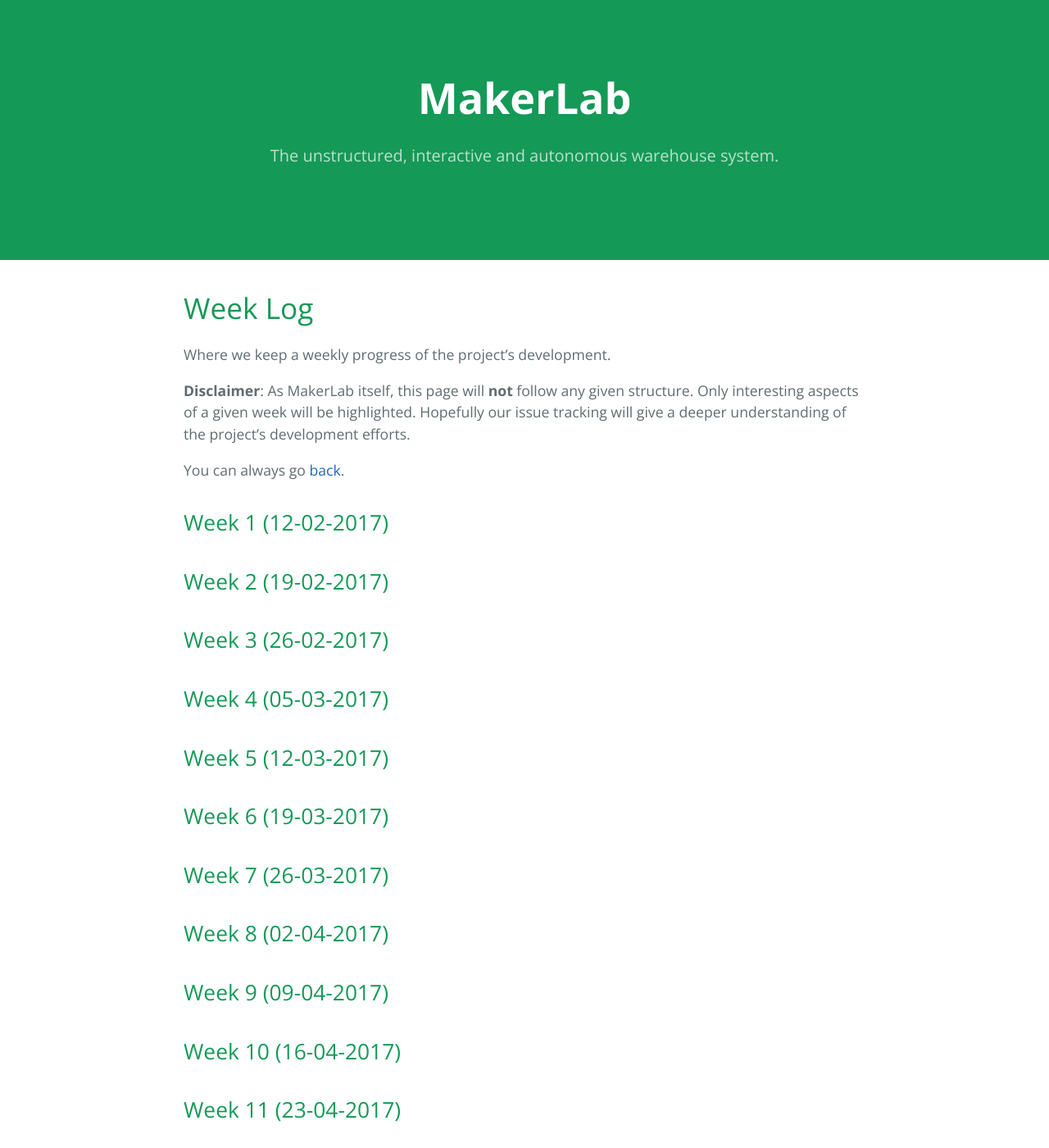
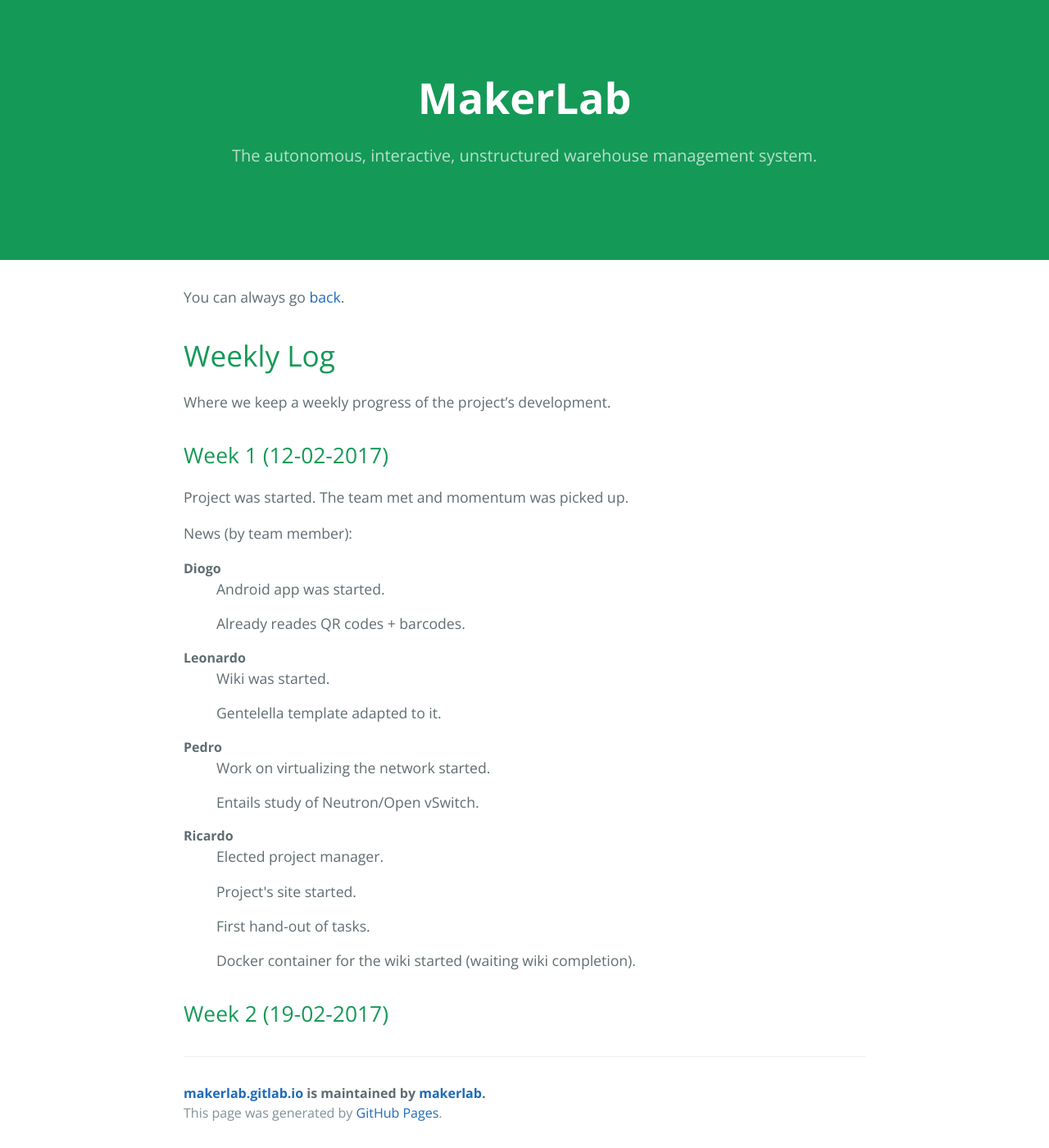
Before and after one commit to funcionante/makerlab, a Jekyll site: the page built from pages/log.md, in a window 1280 px wide and 1400 px high. Shown: the whole window at 82% size. Built offline with Jekyll 4.4.1, drawn with Linux system fonts in a browser that asks for light colours; our own code applies the rules of GitHub Pages for plain Markdown files; some of the changed text lies outside the part shown.

Commit message:
Information about the project added (incomplete)

```diff
--- a/_config.yml
+++ b/_config.yml
@@ -2,7 +2,7 @@
 title: MakerLab
 email: makerlab@ua.pt
 description: >
-    The unstructured, interactive and autonomous warehouse system.
+    The autonomous, interactive, unstructured warehouse management system.
 baseurl: ""
 url: "https://makerlab.gitlab.io"
 owner_name: makerlab
--- a/pages/log.md
+++ b/pages/log.md
@@ -2,19 +2,37 @@
 layout: default
 ---
 
-# Week Log
+You can always go [back](../).
+
+# Weekly Log
 
 Where we keep a weekly progress of the project's development.
 
-**Disclaimer**: As MakerLab itself, this page will **not** follow any
-given structure. Only interesting aspects of a given week will be highlighted.
-Hopefully our issue tracking will give a deeper understanding of the project's
-development efforts.
+## Week  1 (12-02-2017)
 
-You can always go [back](../index.html).
+Project was started. The team met and momentum was picked up.
 
-## Week  1 (12-02-2017)
+News (by team member):
+<dl>
+<dt>Diogo</dt>
+    <dd>Android app was started.</dd>
+    <dd>Already reades QR codes + barcodes.</dd>
+<dt>Leonardo</dt>
+    <dd>Wiki was started.</dd>
+    <dd>Gentelella template adapted to it.</dd>
+<dt>Pedro</dt>
+    <dd>Work on virtualizing the network started.</dd>
+    <dd>Entails study of Neutron/Open vSwitch.</dd>
+<dt>Ricardo</dt>
+    <dd>Elected project manager.</dd>
+    <dd>Project's site started.</dd>
+    <dd>First hand-out of tasks.</dd>
+    <dd>Docker container for the wiki started (waiting wiki completion).</dd>
+</dl>
+
 ## Week  2 (19-02-2017)
+
+{::comment}
 ## Week  3 (26-02-2017)
 ## Week  4 (05-03-2017)
 ## Week  5 (12-03-2017)
@@ -30,3 +48,4 @@ You can always go [back](../index.html).
 ## Week 15 (21-05-2017)
 ## Week 16 (28-05-2017)
 ## Week 17 (04-06-2017)
+{:/comment}
```
Also changed, not shown: index.md (+33 -8 lines), pages/developer.md (+3 -26 lines), pages/specification.md (+3 -26 lines), pages/user.md (+3 -26 lines).
